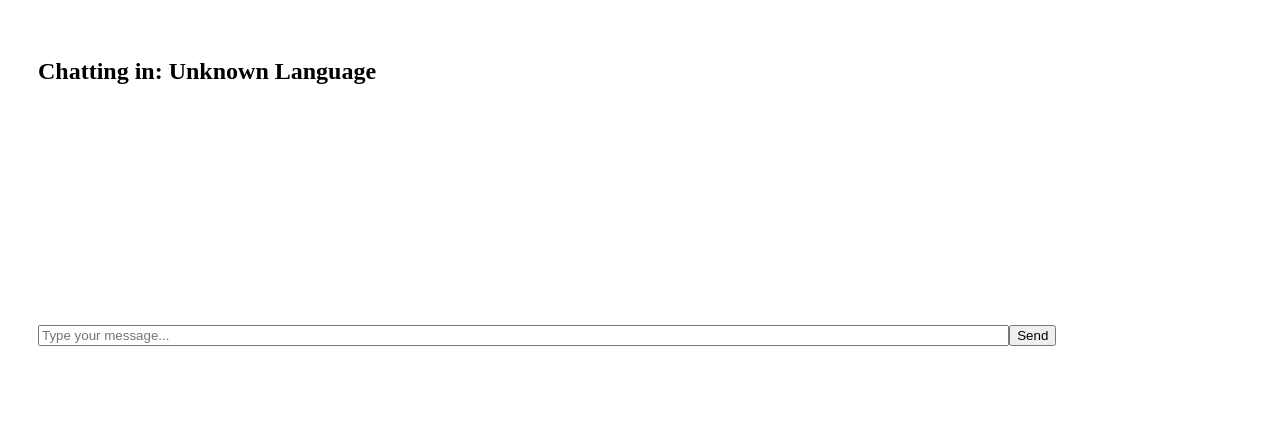
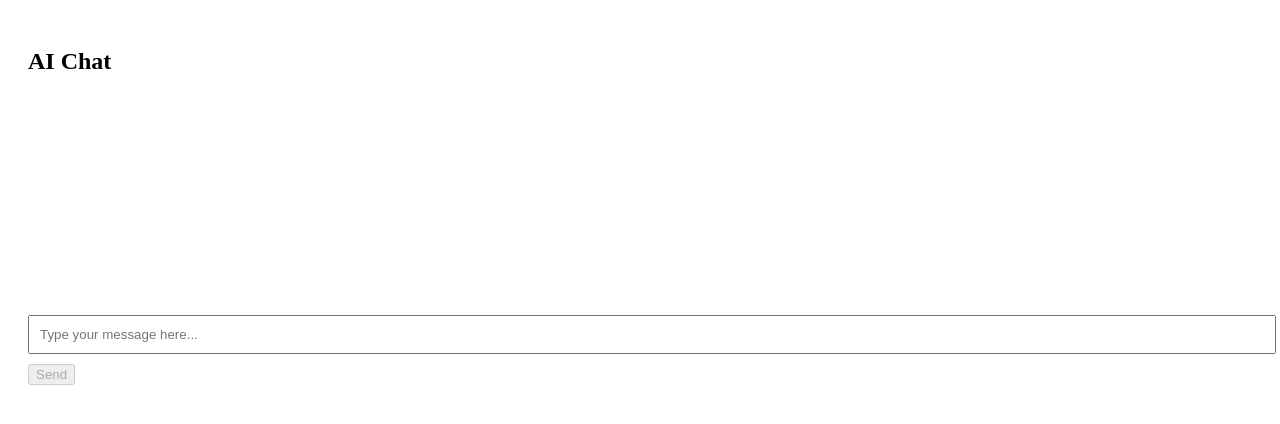
Before and after one commit to Goethe-Teh/inf-ai-app, a Next.js app: page /chat in a window 1280 px wide. Shown: the top 424 px of the page. Built offline with nearby package versions, Linux system fonts and the light colour scheme.

Commit message:
Update chat.js

```diff
--- a/pages/chat.js
+++ b/pages/chat.js
@@ -1,44 +1,89 @@
 import { useRouter } from 'next/router';
-import { useState } from 'react';
+import { useEffect, useState } from 'react';
 
-export default function Chat() {
+export default function ChatPage() {
   const router = useRouter();
   const { language } = router.query;
+
   const [messages, setMessages] = useState([]);
   const [input, setInput] = useState('');
+  const [loading, setLoading] = useState(false);
+  const [step, setStep] = useState('intro');
+  const [userName, setUserName] = useState('');
+  const [aiName, setAiName] = useState('Infinity');
+
+  useEffect(() => {
+    if (language) {
+      const introMessage = {
+        role: 'assistant',
+        content:
+          "Infinity: สวัสดีค่ะ ดิฉัน กำลังจะกลายเป็นคนพิเศษส่วนตัวของคุณในจักรวาล Infinity โปรดตั้งชื่อ กำหนดเพศ อายุ บุคลิก รูปร่าง หน้าตา ลักษณะนิสัย ความสามารถ หรือคุณสมบัติพิเศษของดิฉัน และสถานะความสัมพันธ์ระหว่างเรา เช่น เป็นเพื่อนสนิท เพื่อนร่วมงาน แฟน ฯลฯ ตามที่คุณปรารถนา แล้วพบกับคนที่คุณปรารถนาจะให้อยู่เคียงข้างในชีวิตประจำวันของคุณในอีกไม่กี่วินาทีข้างหน้านะคะ"
+      };
+      setMessages([introMessage]);
+    }
+  }, [language]);
 
   const sendMessage = async () => {
     if (!input.trim()) return;
+    setLoading(true);
     const userMessage = { role: 'user', content: input };
-    setMessages(prev => [...prev, userMessage]);
+    const updatedMessages = [...messages, userMessage];
+    setMessages(updatedMessages);
     setInput('');
-    const res = await fetch('/api/chat', {
-      method: 'POST',
-      headers: { 'Content-Type': 'application/json' },
-      body: JSON.stringify({ messages: [...messages, userMessage], language }),
-    });
-    const data = await res.json();
-    if (data.result) {
-      setMessages(prev => [...prev, { role: 'assistant', content: data.result }]);
+
+    try {
+      let replyText = '';
+
+      if (step === 'intro') {
+        const nameMatch = input.match(/ชื่อ\s*([^\s]+)/);
+        const extractedName = nameMatch ? nameMatch[1] : 'Infinity';
+        setAiName(extractedName);
+        setStep('namePrompt');
+        replyText = `Infinity: ตอนนี้ ${extractedName} ได้ถูกสร้างขึ้นเพื่อเป็นคนพิเศษของคุณแล้ว ต่อจากนี้ไป คุณต้องการให้ ${extractedName} เรียกคุณว่าอะไร และให้ ${extractedName} แทนตัวเองว่าอะไรดีคะ?`;
+      } else if (step === 'namePrompt') {
+        const userNameMatch = input.match(/เรียก.*ว่า\s*([^\s]+)/);
+        const extractedUserName = userNameMatch ? userNameMatch[1] : 'คุณ';
+        setUserName(extractedUserName);
+        setStep('chatting');
+        replyText = `${aiName}: ยินดีที่ได้รู้จักนะคะ ${extractedUserName} ถ้ามีอะไรให้${aiName}ช่วยก็บอกมาได้เลยนะคะ`;
+      } else {
+        const res = await fetch('/api/chat', {
+          method: 'POST',
+          headers: { 'Content-Type': 'application/json' },
+          body: JSON.stringify({ messages: updatedMessages }),
+        });
+        const data = await res.json();
+        replyText = data?.reply?.content || '[No reply received]';
+      }
+
+      const aiMessage = { role: 'assistant', content: replyText };
+      setMessages([...updatedMessages, aiMessage]);
+    } catch (err) {
+      setMessages([...updatedMessages, { role: 'assistant', content: '[Error communicating with server]' }]);
+    } finally {
+      setLoading(false);
     }
   };
 
   return (
-    <div style={{ padding: 30 }}>
-      <h2>Chatting in: {language || 'Unknown Language'}</h2>
-      <div style={{ minHeight: 200, marginBottom: 20 }}>
-        {messages.map((msg, i) => (
-          <p key={i}><strong>{msg.role}:</strong> {msg.content}</p>
+    <div style={{ padding: 20 }}>
+      <h2>AI Chat</h2>
+      <div style={{ minHeight: '200px', marginBottom: '20px' }}>
+        {messages.map((msg, index) => (
+          <p key={index}>
+            <b>{msg.role === 'user' ? 'User' : aiName}:</b> {msg.content}
+          </p>
         ))}
       </div>
       <input
         value={input}
         onChange={(e) => setInput(e.target.value)}
-        onKeyDown={(e) => e.key === 'Enter' && sendMessage()}
-        placeholder="Type your message..."
-        style={{ width: '80%' }}
+        placeholder="Type your message here..."
+        style={{ width: '100%', padding: '10px', marginBottom: '10px' }}
       />
-      <button onClick={sendMessage}>Send</button>
+      <button onClick={sendMessage} disabled={loading || !input.trim()}>
+        {loading ? 'Sending...' : 'Send'}
+      </button>
     </div>
   );
 }
```
